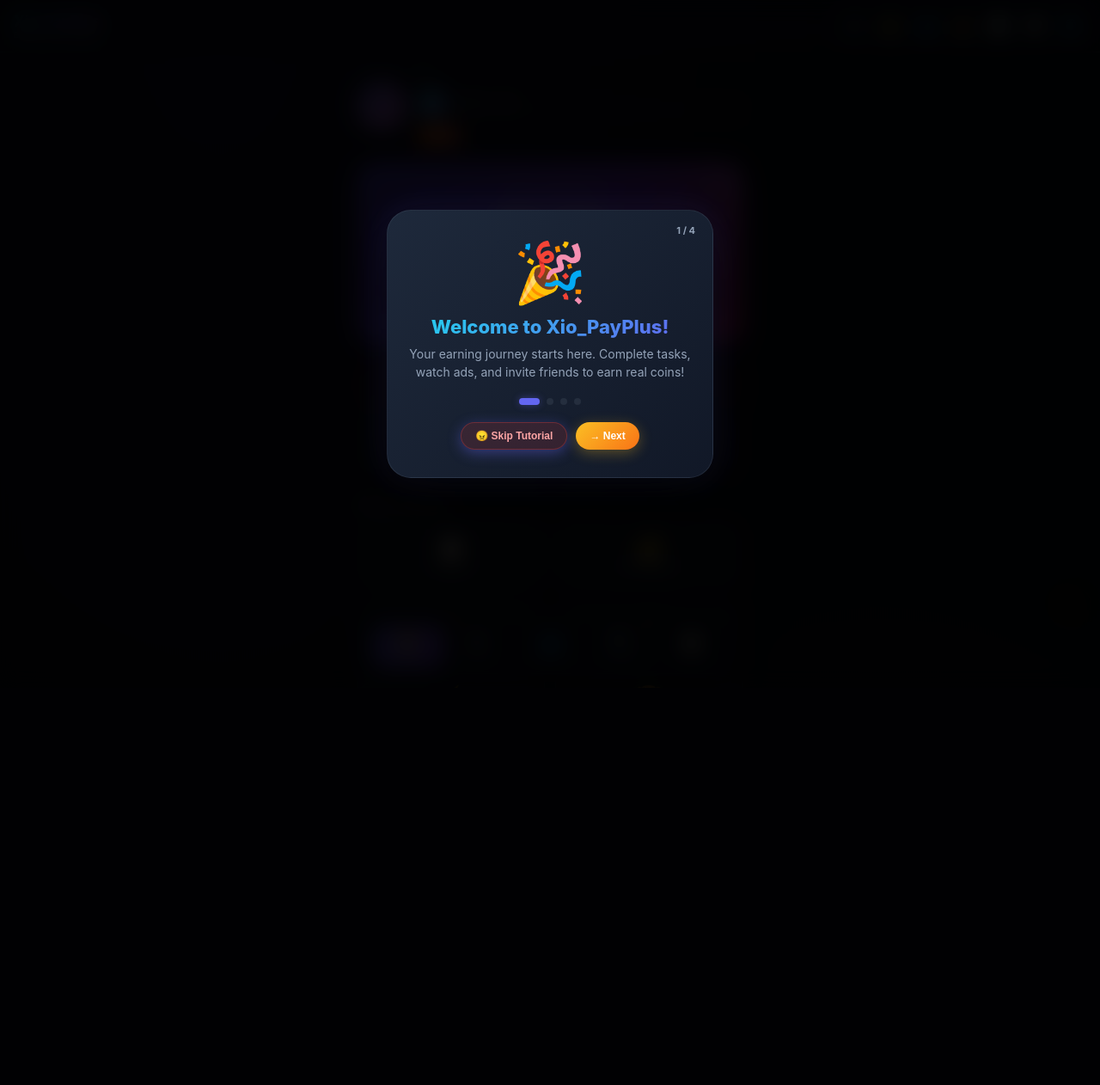
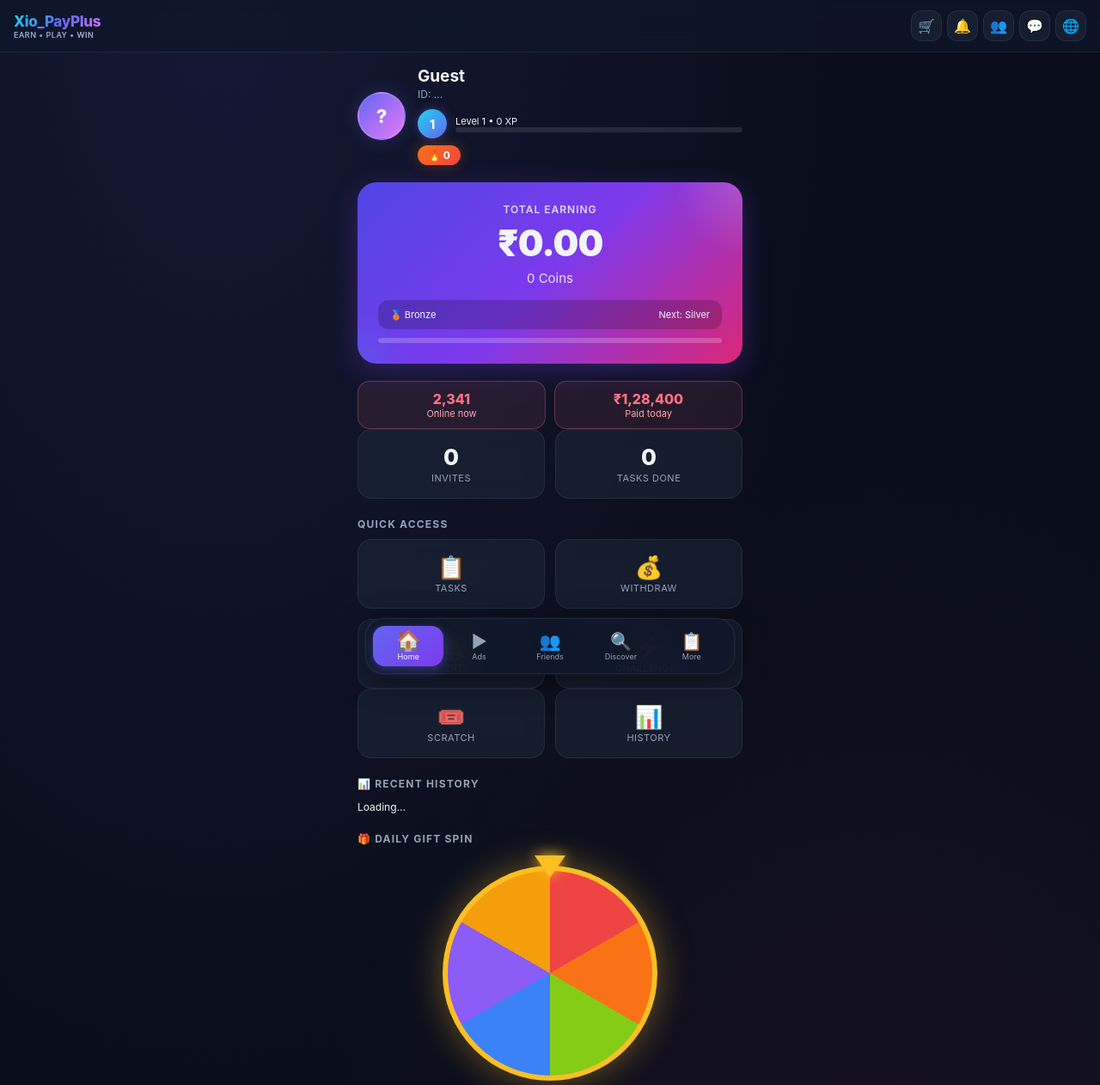
Before and after one commit to dhiresh12/T_bot_3, a Flask app: page / in a window 1280 px wide. Shown: the top 1262 px of the page at 86% size. Before the commit the page ends 765 px from the top, so only its background shows below. Run offline with Flask 3, Linux system fonts and the light colour scheme; data that the repository does not hold is empty; some libraries are stand-ins or nearby versions.

Commit message:
feat: reduce UI clutter, add security hardening - shop/history visibility, input sanitization, CSP header, input validation

```diff
--- a/app/templates/mini_app.html
+++ b/app/templates/mini_app.html
@@ -4,6 +4,7 @@
         <meta charset="utf-8" />
         <meta name="viewport" content="width=device-width, initial-scale=1.0">
         <title>{{app_name}}</title>
+        <meta http-equiv="Content-Security-Policy" content="default-src 'self' https://telegram.org https://cdn.jsdelivr.net; script-src 'self' 'unsafe-inline' https://telegram.org https://cdn.jsdelivr.net; style-src 'self' 'unsafe-inline'; img-src 'self' data: https:; connect-src 'self' https:; frame-ancestors 'none';">
         <script src="https://telegram.org/js/telegram-web-app.js"></script>
         <style>
           :root {
@@ -336,8 +337,6 @@
               <div id="notif-dropdown-list"><p style="padding:12px 14px;color:var(--text-muted);font-size:12px;">No notifications yet</p></div>
             </div>
             <button class="icon-btn" id="friends-btn" onclick="showPage('friends'); loadFriends(); loadRequests();">👥</button>
-            <button class="icon-btn" id="popularity-btn" onclick="showPage('popularity')">🔥</button>
-            <button class="icon-btn" id="transactions-btn" onclick="showPage('transactions')">📊</button>
             <button class="icon-btn" id="support-btn" onclick="openSupport()">💬</button>
             <button class="icon-btn" id="lang-btn" onclick="openLang()">🌐</button>
           </div>
@@ -460,14 +459,18 @@
             <div class="grid">
               <div class="grid-card" onclick="showPage('tasks')" style="cursor:pointer;"><div class="value">📋</div><div class="label">Tasks</div></div>
               <div class="grid-card" onclick="showPage('wallet')" style="cursor:pointer;"><div class="value">💰</div><div class="label">Withdraw</div></div>
-              <div class="grid-card" onclick="showPage('popularity')" style="cursor:pointer;"><div class="value">🔥</div><div class="label">Popularity</div></div>
               <div class="grid-card" onclick="showPage('notifications')" style="cursor:pointer;"><div class="value">🔔</div><div class="label">Alerts</div></div>
+              <div class="grid-card" onclick="showPage('challenges')" style="cursor:pointer;"><div class="value">⚡</div><div class="label">Challenges</div></div>
             </div>
             <div class="grid">
-              <div class="grid-card" onclick="showPage('challenges')" style="cursor:pointer;"><div class="value">⚡</div><div class="label">Challenges</div></div>
-              <div class="grid-card" onclick="showPage('achievements')" style="cursor:pointer;"><div class="value">🏆</div><div class="label">Badges</div></div>
               <div class="grid-card" onclick="showPage('scratch')" style="cursor:pointer;"><div class="value">🎟️</div><div class="label">Scratch</div></div>
               <div class="grid-card" onclick="showPage('transactions')" style="cursor:pointer;"><div class="value">📊</div><div class="label">History</div></div>
+            </div>
+
+            <!-- Recent History Preview -->
+            <div class="section-title">📊 Recent History</div>
+            <div id="home-history-list" style="margin-top:8px;">
+              <p style="color:var(--text-muted);font-size:12px;">Loading...</p>
             </div>
 
             <div class="section-title" data-translate-key="spin_title">🎁 Daily Gift Spin</div>
@@ -915,6 +918,14 @@
         </div>
 
         <script>
+          function escapeHtml(text) {
+            const div = document.createElement('div');
+            div.textContent = text;
+            return div.innerHTML;
+          }
+          function sanitizeHtml(html) {
+            return html.replace(/&/g, '&amp;').replace(/</g, '&lt;').replace(/>/g, '&gt;').replace(/"/g, '&quot;');
+          }
           function getTelegram() {
             try { if (window.Telegram && window.Telegram.WebApp) return window.Telegram.WebApp; } catch (e) {}
             return null;
@@ -1129,6 +1140,7 @@ function t(key) {
             const doneTasks = (data.tasks || []).length;
                 reqGrid(data, reqs, doneTasks);
                 renderHistory(data);
+                renderHomeHistory(data);
               }
 
             async function completeRoachStep() {
@@ -1283,6 +1295,25 @@ async function buyShop(btn) {
                  (item.transaction_id ? '<br><small style="color:var(--text-muted)">#' + item.transaction_id + '</small>' : '') +
                  '<br><small style="color:var(--text-muted)">' + ts + '</small></div>' +
                  '<span class="status ' + colorClass + '">' + item.status + '</span></div>';
+             }).join('');
+           }
+
+           function renderHomeHistory(data) {
+             const el = document.getElementById('home-history-list');
+             const hist = data.withdrawal_history || [];
+             if (!hist.length) {
+               el.innerHTML = '<p style="color:var(--text-muted);font-size:12px;">No recent history</p>';
+               return;
+             }
+             const recent = hist.slice(-3).reverse();
+             el.innerHTML = recent.map(function(item){
+               const colorClass = item.status === 'approved' ? 'approved' : (item.status === 'pending' ? 'pending' : 'rejected');
+               let ts = '';
+               try { ts = new Date(item.timestamp).toLocaleString(); } catch (e) {}
+               return '<div class="history-item" style="margin-bottom:6px;padding:10px 12px;"><div><b>₹' + Number(item.amount||0).toFixed(2) + '</b>' +
+                 (item.transaction_id ? '<br><small style="color:var(--text-muted)">#' + item.transaction_id + '</small>' : '') +
+                 '<br><small style="color:var(--text-muted)">' + ts + '</small></div>' +
+                 '<span class="status ' + colorClass + '" style="font-size:9px;padding:2px 8px;">' + item.status + '</span></div>';
              }).join('');
            }
 
@@ -1471,17 +1502,23 @@ async function completeTask(btn) {
           }
 
           async function requestWithdrawal() {
-            if (_withdrawCooldown) { document.getElementById('withdraw-status').innerText = 'Please wait for cooldown to end.'; playSound('error'); return; }
-            const amount = document.getElementById('withdraw-amount').value;
+            if (_withdrawCooldown) { document.getElementById('withdraw-status').innerText = 'Please wait for cooldown to end.'; return; }
+            const amount = document.getElementById('withdraw-amount').value.trim();
             let details = '';
-            if (selectedMethod === 'upi') details = document.getElementById('withdraw-upi').value;
-            if (selectedMethod === 'bank') details = document.getElementById('withdraw-bank').value + (document.getElementById('withdraw-ifsc').value ? ' / ' + document.getElementById('withdraw-ifsc').value : '');
-            if (selectedMethod === 'mobile') details = document.getElementById('withdraw-mobile').value;
+            if (selectedMethod === 'upi') details = document.getElementById('withdraw-upi').value.trim();
+            if (selectedMethod === 'bank') details = document.getElementById('withdraw-bank').value.trim() + (document.getEleme
+            if (selectedMethod === 'mobile') details = document.getElementById('withdraw-mobile').value.trim();
             const statusEl = document.getElementById('withdraw-status');
             if (!amount || !details) { statusEl.innerText = 'Please fill all details.'; return; }
-            if (parseFloat(amount) < 10) { statusEl.innerText = 'Minimum withdrawal is ₹10.'; return; }
-            try {
-              const r = await fetch('/api/withdraw/' + userId, { method: 'POST', headers: {'Content-Type':'application/json'}, body: JSON.stringify({ amount: parseFloat(amount), method: selectedMethod, details: details }) });
+            const numAmount = parseFloat(amount);
+            if (!Number.isFinite(numAmount) || numAmount <= 0) { statusEl.innerText = 'Please enter a valid amount.'; return; }
+            if (numAmount < 10) { statusEl.innerText = 'Minimum withdrawal is ₹10.'; return; }
+            if (selectedMethod === 'upi' && !/^[\w\.-]+@[\w\.-]+$/.test(details)) { statusEl.innerText = 'Please enter a valid UPI ID (e.g. user@upi).'; return; }
+            if (selectedMethod === 'mobile' && !/^\d{10}$/.test(details)) { statusEl.innerText = 'Please enter a valid 10-digit mobile number.'; return; }
+            const cleanAmount = Number(numAmount.toFixed(2));
+            const cleanDetails = details.replace(/[<>"']/g, '').slice(0, 200);
+            try {
+              const r = await fetch('/api/withdraw/' + userId, { method: 'POST', headers: {'Content-Type':'application/jso
               const data = await r.json();
               statusEl.innerText = data.message || '';
               fetchData();
```
Lines whose indentation alone changed are shown as unchanged.
